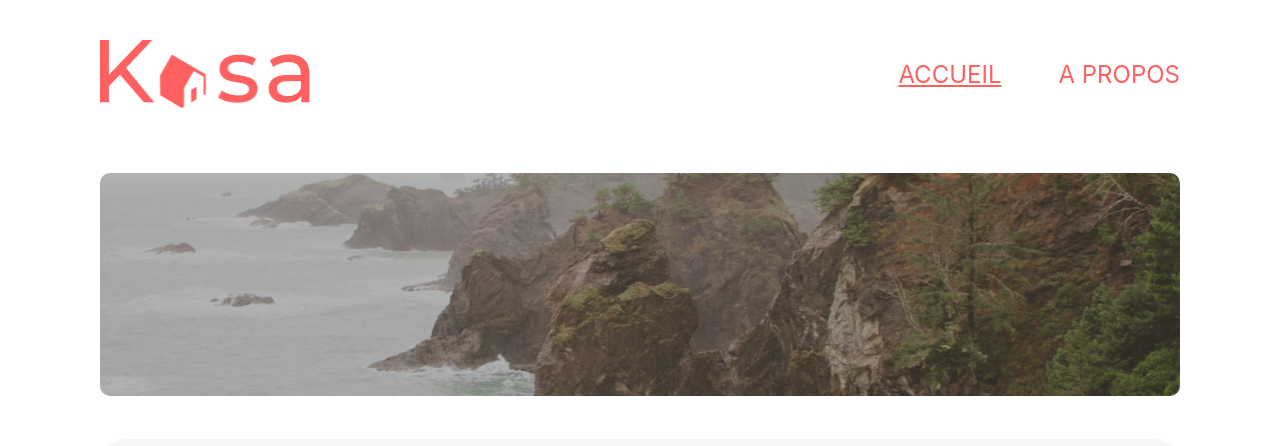
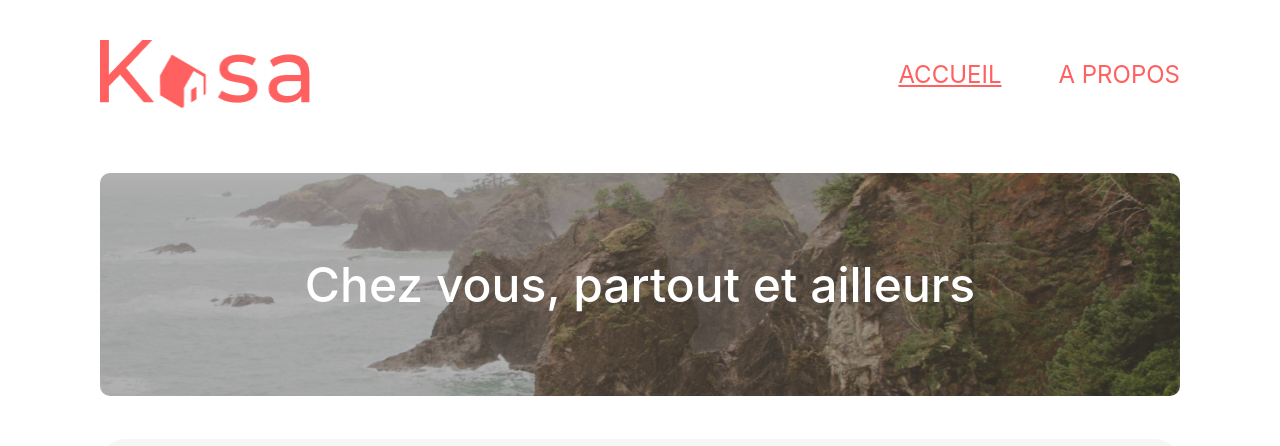
Before and after one commit to PrAndrian/Kasa-app, a React (Create React App) app: page / in a window 1280 px wide. Shown: the top 446 px of the page. Built offline with nearby package versions, Linux system fonts and the light colour scheme; the HTML template or start-up script is replaced by a standard one.

Commit message:
banner change & his layout

```diff
--- a/src/components/Banner.jsx
+++ b/src/components/Banner.jsx
@@ -4,7 +4,7 @@ import styles from '../css/Banner.module.css'
 const Banner = ({type,image}) => {
   return (
     <div
-        className={type==="base" ? styles.banner : styles.banner +" "+ styles.banner_v1}
+        className={type==="base" ?styles.banner +" "+ styles.banner_v1 : styles.banner }
         style={{
             background:`linear-gradient( rgba(0, 0, 0, 0.3), rgba(0, 0, 0, 0.3) ), url('${image}')`,
             backgroundPosition: "center",
@@ -12,7 +12,7 @@ const Banner = ({type,image}) => {
             backgroundRepeat: "no-repeat",
         }}
     >
-      {  type==="base" &&
+      {  type !=="base" &&
           (<h2 className={styles.banner_title}>
           <span className={styles.banner_text_1}>Chez vous,</span>
           <span className={styles.banner_text_2}> partout et ailleurs</span>
--- a/src/pages/About.jsx
+++ b/src/pages/About.jsx
@@ -17,7 +17,7 @@ const About = () => {
   return (
     <div id={styles.about}>
 
-      <Banner image={landscape_about}/>
+      <Banner type="base" image={landscape_about}/>
 
       <div className={styles.collapse_about}>
         { a_propos.map((collapse)=>
```
